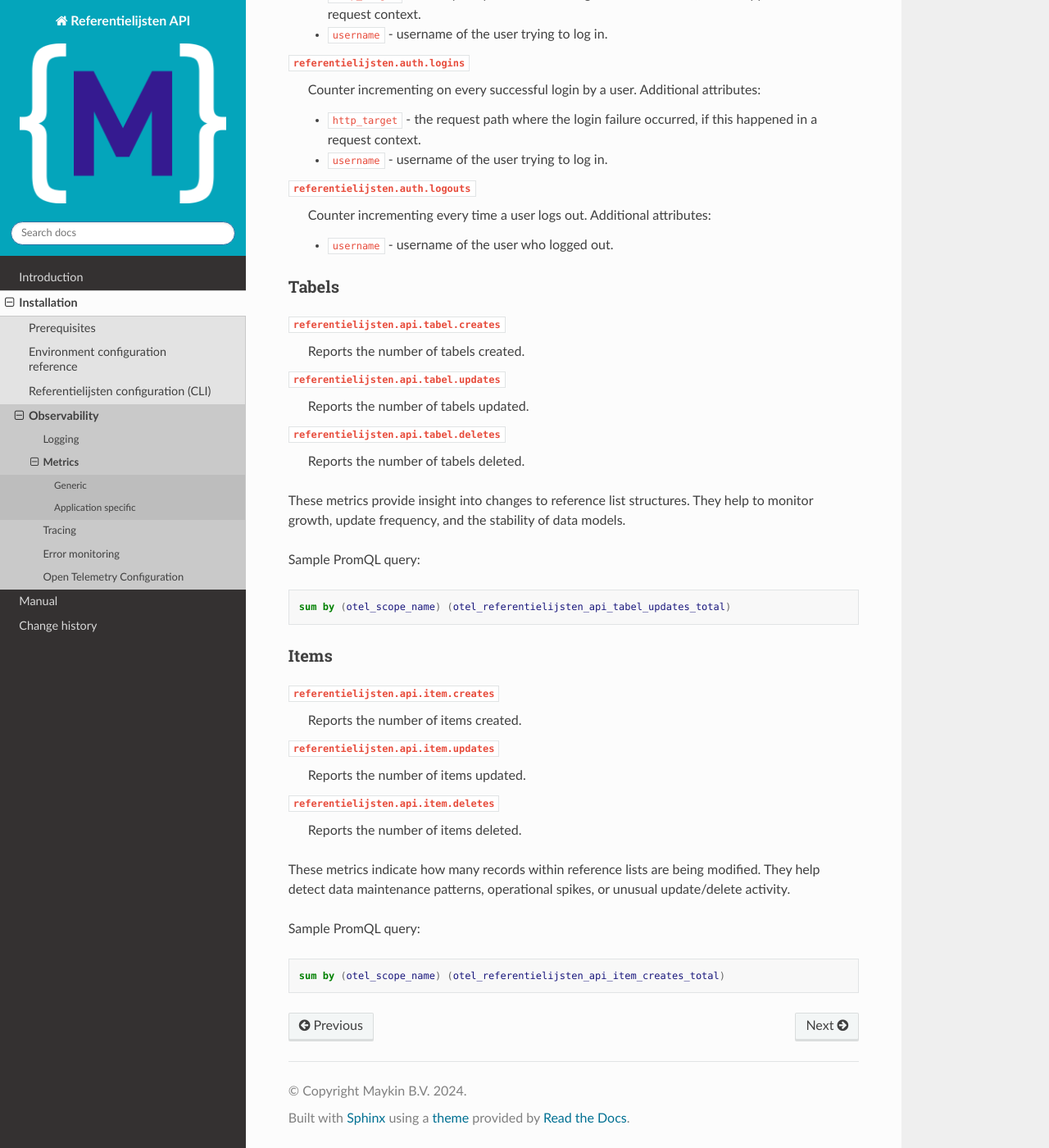
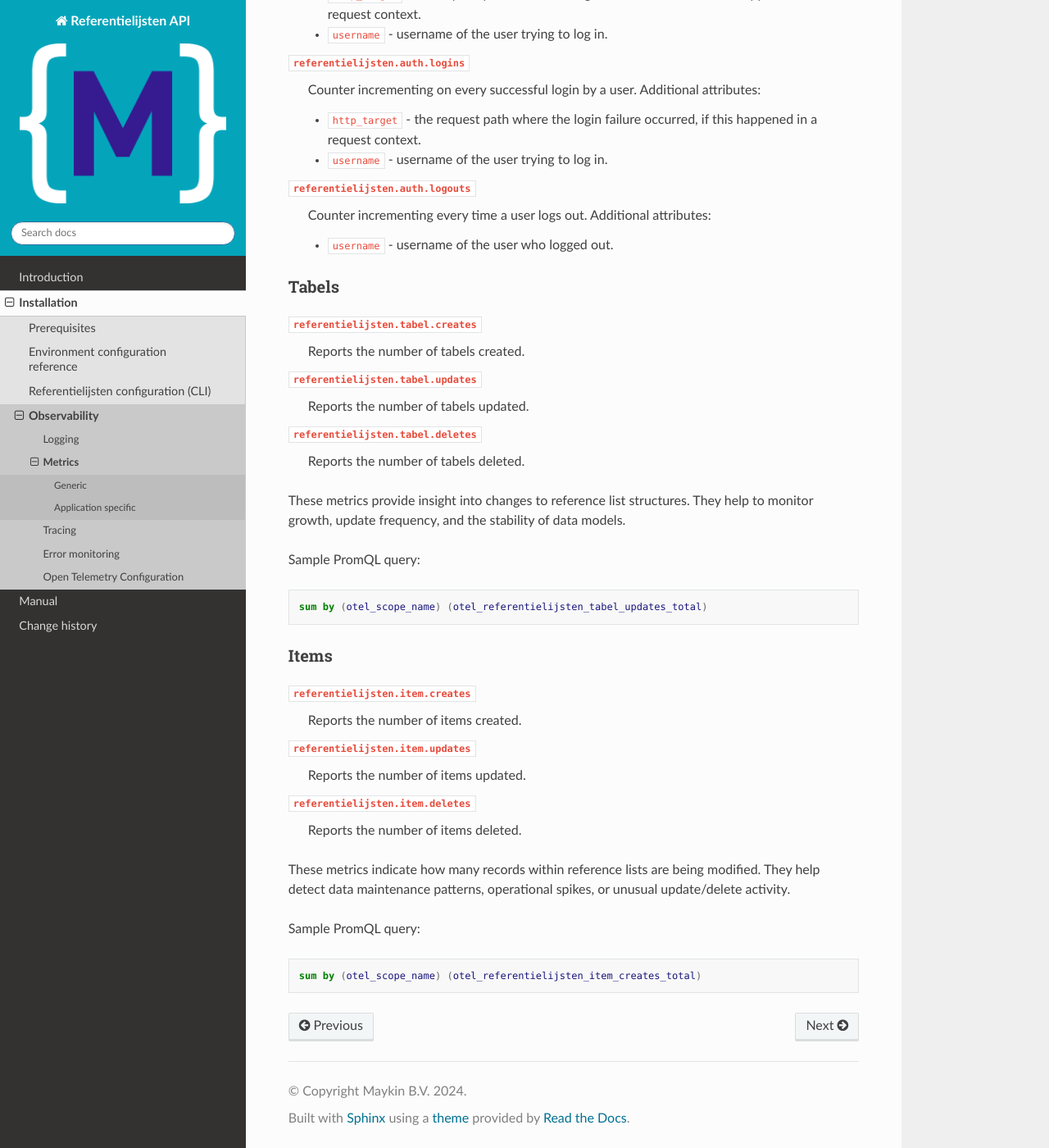
Before and after one commit to maykinmedia/referentielijsten, a Sphinx documentation site: the page built from docs/installation/observability/metrics.rst, in a window 1280 px wide and 1400 px high, scrolled down 1668 px. Shown: the whole window at 82% size. Built offline with Sphinx 7.4.7 and the Read the Docs theme 3.1.0, drawn with Linux system fonts in a browser that asks for light colours.

```diff
--- a/docs/installation/observability/metrics.rst
+++ b/docs/installation/observability/metrics.rst
@@ -89,13 +89,13 @@ Accounts
 Tabels
 ------
 
-``referentielijsten.api.tabel.creates``
+``referentielijsten.tabel.creates``
     Reports the number of tabels created.
 
-``referentielijsten.api.tabel.updates``
+``referentielijsten.tabel.updates``
     Reports the number of tabels updated.
 
-``referentielijsten.api.tabel.deletes``
+``referentielijsten.tabel.deletes``
     Reports the number of tabels deleted.
 
 These metrics provide insight into changes to reference list structures.
@@ -105,18 +105,18 @@ Sample PromQL query:
 
 .. code-block:: promql
 
-    sum by (otel_scope_name) (otel_referentielijsten_api_tabel_updates_total)
+    sum by (otel_scope_name) (otel_referentielijsten_tabel_updates_total)
 
 Items
 -----
 
-``referentielijsten.api.item.creates``
+``referentielijsten.item.creates``
     Reports the number of items created.
 
-``referentielijsten.api.item.updates``
+``referentielijsten.item.updates``
     Reports the number of items updated.
 
-``referentielijsten.api.item.deletes``
+``referentielijsten.item.deletes``
     Reports the number of items deleted.
 
 These metrics indicate how many records within reference lists are being modified.
@@ -126,4 +126,4 @@ Sample PromQL query:
 
 .. code-block:: promql
 
-    sum by (otel_scope_name) (otel_referentielijsten_api_item_creates_total)
+    sum by (otel_scope_name) (otel_referentielijsten_item_creates_total)
```
Also changed, not shown: 1 other file.
